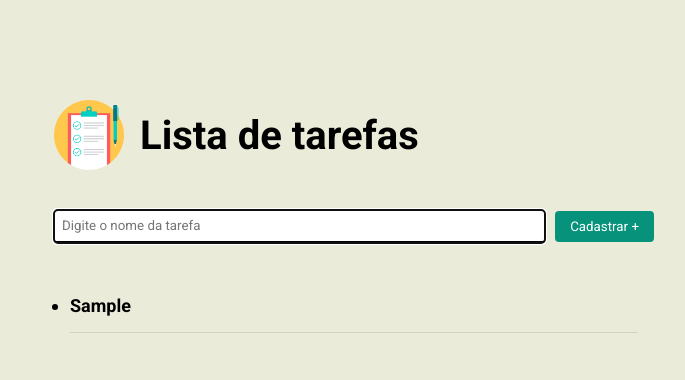
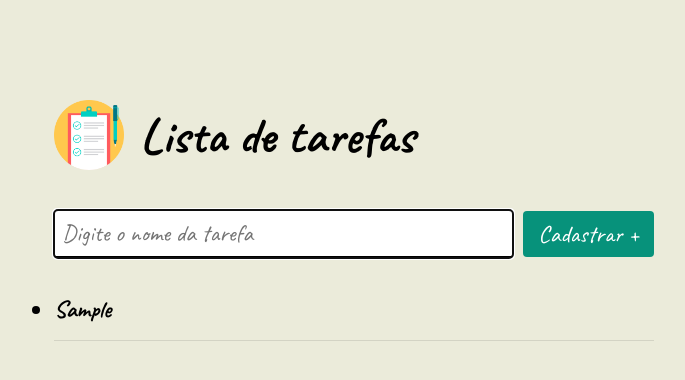
Before and after one commit to marcos-p-r-m/exerc-cio_jquery, a plain HTML site: page index.html in a window 1280 px wide. Both pictures are taken after typing "Sample" into the empty fields and a click on the button "Cadastrar +". Shown: the whole page, without its empty margins (286-971 px from the left). Drawn offline with Linux system fonts and the light colour scheme.

Commit message:
alteração da fonte

```diff
--- a/index.html
+++ b/index.html
@@ -5,8 +5,9 @@
     <meta name="viewport" content="width=device-width, initial-scale=1.0">
     <title>Lista de tarefas</title>
     <link rel="preconnect" href="https://fonts.googleapis.com">
-    <link rel="preconnect" href="https://fonts.gstatic.com" crossorigin>
-    <link href="https://fonts.googleapis.com/css2?family=Roboto:ital,wght@0,100..900;1,100..900&display=swap" rel="stylesheet">
+<link rel="preconnect" href="https://fonts.gstatic.com" crossorigin>
+<link href="https://fonts.googleapis.com/css2?family=Caveat:wght@400..700&family=Roboto:ital,wght@0,100..900;1,100..900&display=swap" rel="stylesheet">
+
     <link rel="stylesheet" href="./main.css">
 </head>
 <body>
--- a/main.css
+++ b/main.css
@@ -1,9 +1,8 @@
-
 * {
     margin: 0;
     padding: 0;
     box-sizing: border-box;
-    font-family: "Roboto", sans-serif;
+    font-family: "Caveat", cursive;
 }
 
 body {
@@ -18,7 +17,7 @@ header {
 }
 
 header h1 {
-    font-size: 40px;
+    font-size: 50px;
 }
 
 header img {
@@ -48,7 +47,7 @@ form input {
     border-bottom: 2px solid #000;
     border-radius: 4px;
     flex-grow: 1; /* Faz os inputs ocuparem o espaço disponível */
-
+    font-size: 24px;
 }
 
 form button {
@@ -58,17 +57,12 @@ form button {
     border: none;
     border-radius: 4px;
     cursor: pointer;
-}
-
-ul{
-    padding: 16px;
     font-size: 24px;
-    font-weight: bold;
 }
 
 li {
-
-    font-size: 18px;
+    font-size: 24px;
+    font-weight: bold;
     padding: 16px 0;
     border-bottom: 1px solid rgba(0, 0, 0, 0.1);
 }
```
